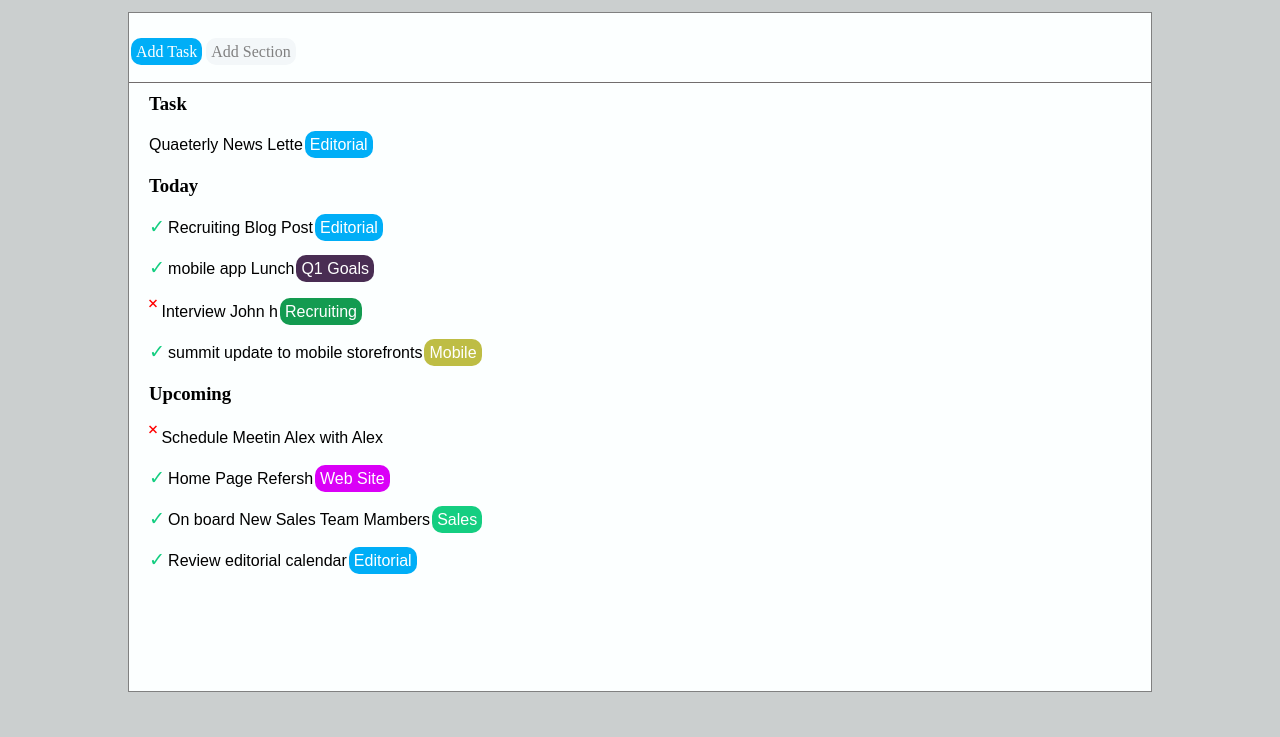
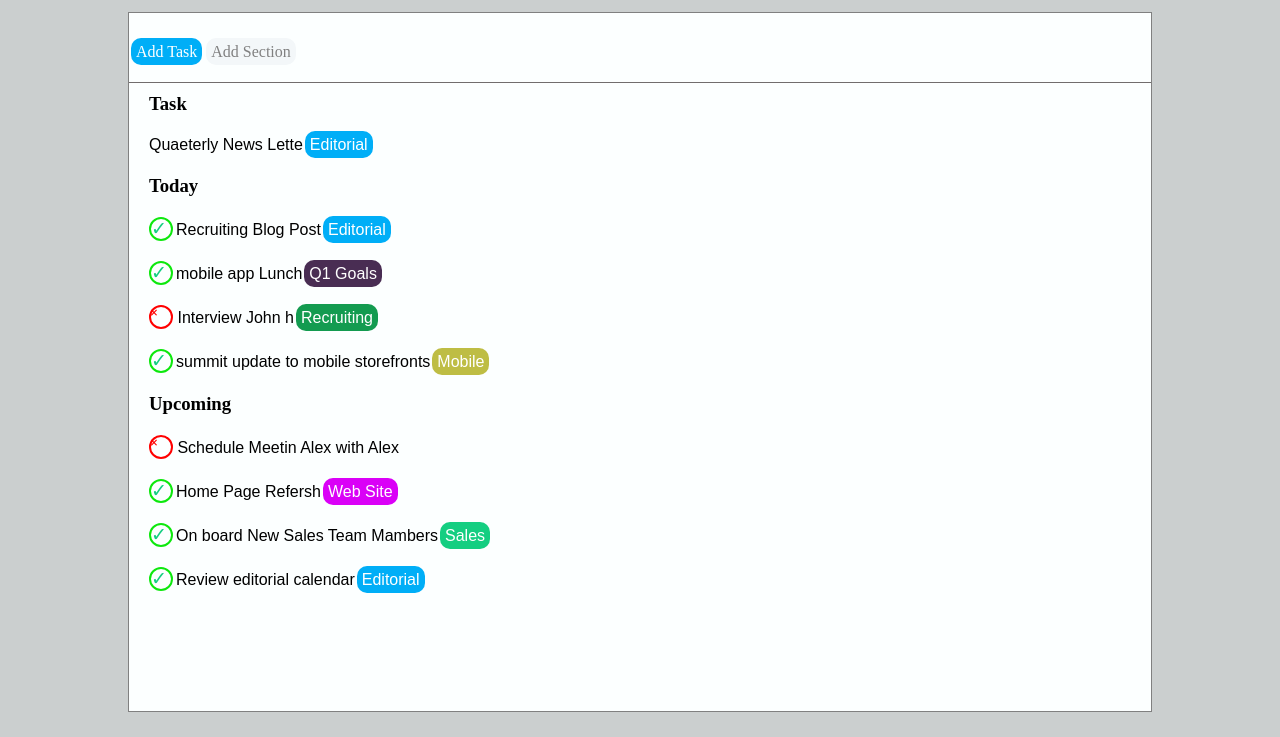
Before and after one commit to torone89/html-css-toboolist, a plain HTML site: page index.html in a window 1280 px wide. Shown: the part 72-809 px from the top of the page. Drawn offline with Linux system fonts and the light colour scheme.

Commit message:
fixing radius 50%

```diff
--- a/css/style.css
+++ b/css/style.css
@@ -35,12 +35,14 @@ ul {
 ul .check:before {
     content: '✓';
     color: #14ce81;
-    border-radius: 50% solid rgb(0, 10, 0);
+    border: 2px solid rgb(13, 232, 13);
     font-size: larger;
-
+    border-radius: 50%;
     margin-right: 3px;
     width: 20px;
     height: 20px;
+    display: inline-block;
+
 
 
 }
@@ -48,11 +50,16 @@ ul .check:before {
 ul .cross:before {
     content: '\02DF';
     color: red;
-    border-radius: 50% solid red;
-    font-size: x-large;
+    font-size: large;
+    border-radius: 50%;
+    border: 2px solid red;
+    width: 20px;
+    height: 20px;
+    display: inline-block;
+}
 
 
-}
+
 
 /* Header */
 
```
